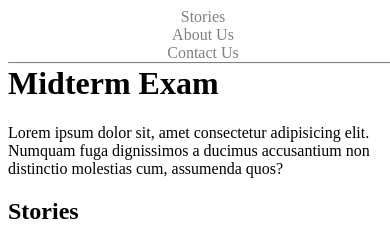
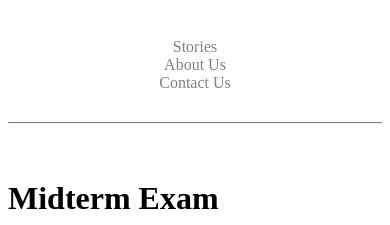
Before and after one commit to am-eskandari/comp1537-f22-sete, a plain HTML site: page midterm/midterm.html in a window 390 px wide. Shown: the top 225 px of the page. Drawn offline with Linux system fonts and the light colour scheme.

Commit message:
fix code

```diff
--- a/midterm/style.css
+++ b/midterm/style.css
@@ -4,16 +4,15 @@ body {
 }
 
 #nav-bar {
-    position: fixed;
     width: 100%;
     background: rgba(255, 255, 255, .97);
     box-shadow: 0 2px 2px -2px rgba(0, 0, 0, .15);
     border-bottom: solid grey 1px;
     box-sizing: border-box;
     height: fit-content;
-
-
-
+    display: block;
+    padding: 30px 0;
+    text-align: center;
 }
 
 nav a {
@@ -24,8 +23,8 @@ nav a {
 }
 
 a:hover {
-    background-color: grey;
-    color: black;
+    background-color: black;
+    color: white;
 }
 
 #right-nav {
@@ -101,14 +100,13 @@ footer {
     }
 
 
-    .story_card
-    {
+    .story_card {
         width: 100%;
         clear: both;
         align-items: center;
         flex-direction: column;
-            display: flex;
-            box-sizing: border-box;
+        display: flex;
+        box-sizing: border-box;
     }
 
     #page-title,
@@ -121,6 +119,7 @@ footer {
         align-items: center;
         flex-direction: column;
         display: flex;
+        width: 100%;
 
     }
 
```
